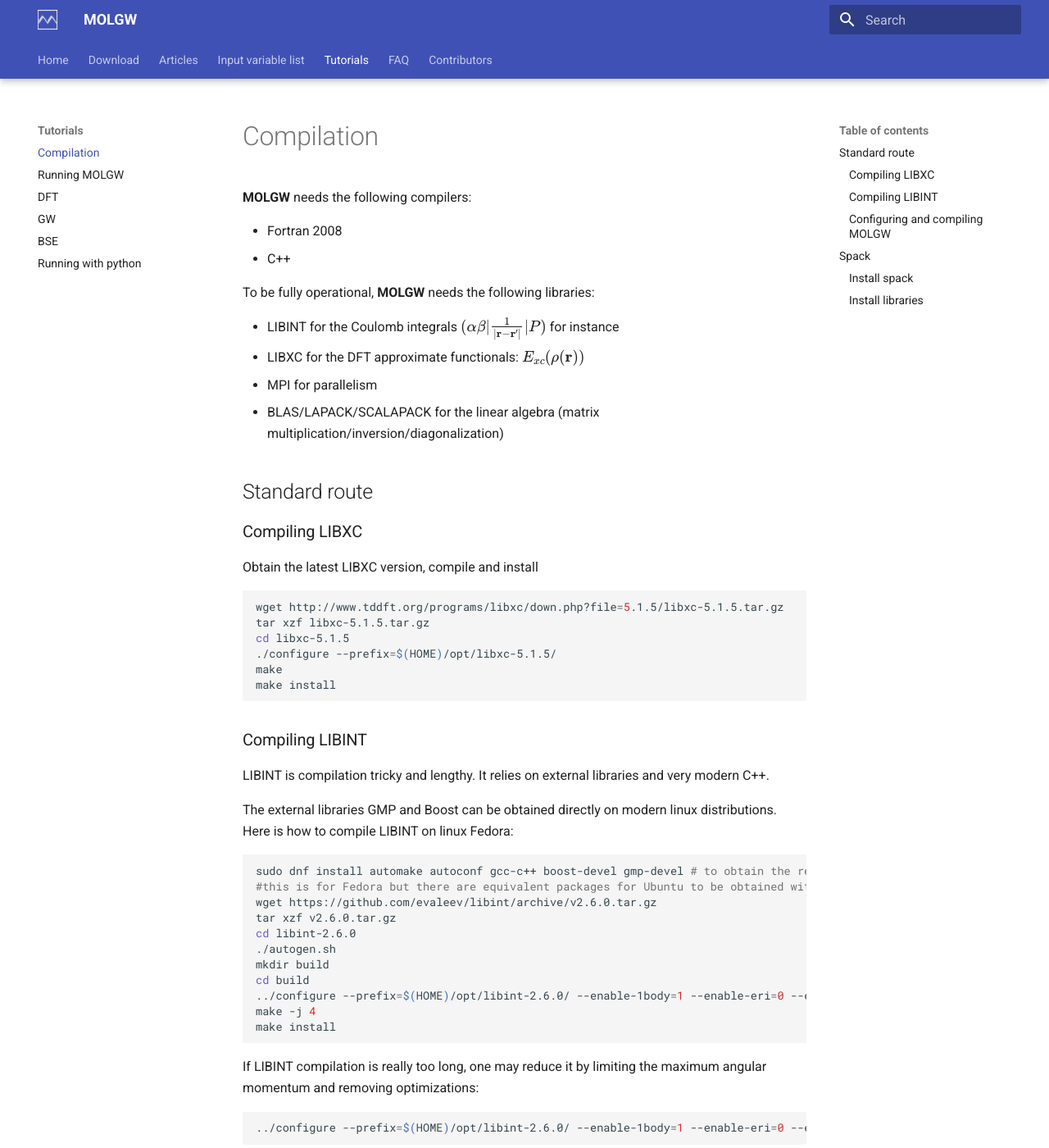
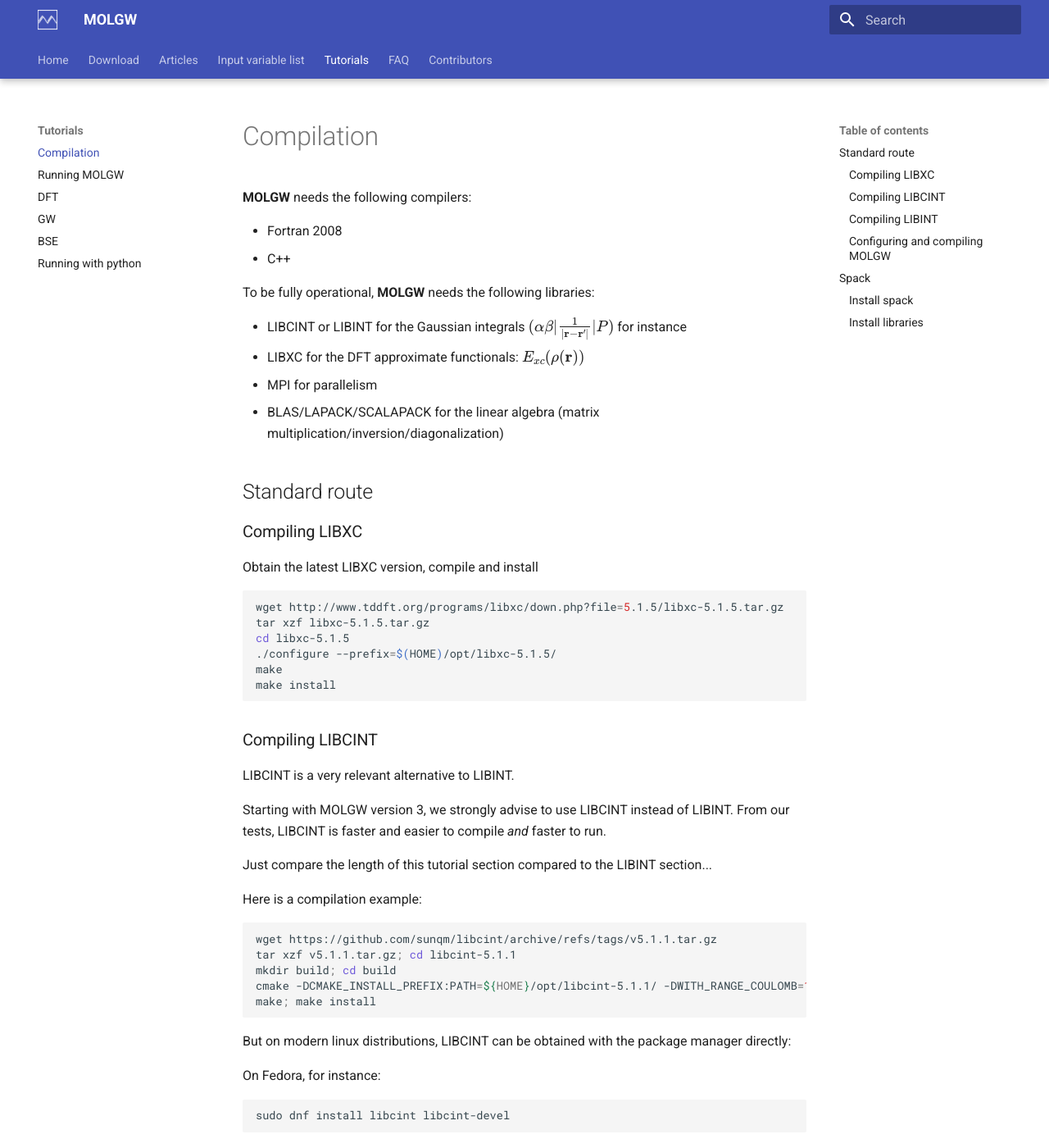
Before and after one commit to bruneval/molgw.org, an MkDocs documentation site: the page built from docs/tuto_compilation.md, in a window 1280 px wide and 1400 px high. Shown: the whole window at 82% size. Built offline with MkDocs 1.6.1 and Material for MkDocs 9.7.7, drawn with Linux system fonts in a browser that asks for light colours; some of the changed text lies outside the part shown.

Commit message:
update documentation to prepare MOLGW 3.0

````diff
--- a/docs/tuto_compilation.md
+++ b/docs/tuto_compilation.md
@@ -7,7 +7,7 @@
 
 To be fully operational, **MOLGW** needs the following libraries:
 
-- LIBINT for the Coulomb integrals $(\alpha\beta| \frac{1}{|\mathbf{r}-\mathbf{r'}|} | P )$ for instance
+- LIBCINT or LIBINT for the Gaussian integrals $(\alpha\beta| \frac{1}{|\mathbf{r}-\mathbf{r'}|} | P )$ for instance
 - LIBXC  for the DFT approximate functionals: $E_{xc}(\rho(\mathbf{r}))$
 - MPI for parallelism
 - BLAS/LAPACK/SCALAPACK for the linear algebra (matrix multiplication/inversion/diagonalization)
@@ -26,6 +26,36 @@ cd libxc-5.1.5
 make
 make install
 ```
+
+
+### Compiling LIBCINT
+
+
+LIBCINT is a very relevant alternative to LIBINT.
+
+Starting with MOLGW version 3, we strongly advise to use LIBCINT instead of LIBINT.
+From our tests, LIBCINT is faster and easier to compile *and* faster to run.
+
+Just compare the length of this tutorial section compared to the LIBINT section...
+
+
+Here is a compilation example:
+```sh
+wget https://github.com/sunqm/libcint/archive/refs/tags/v5.1.1.tar.gz
+tar xzf v5.1.1.tar.gz; cd libcint-5.1.1
+mkdir build; cd build
+cmake -DCMAKE_INSTALL_PREFIX:PATH=${HOME}/opt/libcint-5.1.1/ -DWITH_RANGE_COULOMB=1 -DBUILD_SHARED_LIBS=0 ..
+make; make install
+```
+
+But on modern linux distributions, LIBCINT can be obtained with the package manager directly:
+
+On Fedora, for instance:
+```sh
+sudo dnf install libcint libcint-devel
+
+```
+
 
 
 ### Compiling LIBINT
@@ -76,7 +106,7 @@ Here is an example for gfortran with MKL, MPI and OPENMP.
 ```sh
 OPENMP= -fopenmp
 
-CPPFLAGS=-cpp -DHAVE_LIBXC -DHAVE_MPI -DHAVE_SCALAPACK -DHAVE_MKL
+CPPFLAGS=-cpp -DHAVE_LIBXC -DHAVE_MPI -DHAVE_SCALAPACK -DHAVE_MKL -DHAVE_LIBCINT
 
 FC=mpif90
 FCFLAGS=  -O2
@@ -90,7 +120,9 @@ SCALAPACK=
 
 LIBXC_ROOT=${HOME}/opt/libxc-5.1.5/
 
-LIBINT_ROOT=${HOME}/opt/libint-2.6.0/
+LIBINT_ROOT=
+
+LIBCINT=-lcint
 ```
 
 The most tricky line is the [MKL linking](https://software.intel.com/content/www/us/en/develop/tools/oneapi/components/onemkl/link-line-advisor.html).
@@ -98,8 +130,6 @@ Another way to obtain this line:
 ```sh
 ${MKLROOT}/bin/intel64/mkl_link_tool -libs  --compiler=gnu_f --linking=static --openmp=gomp --cluster_library=scalapack --mpi=openmpi
 ```
-
-
 
 
 
````
Also changed, not shown: other parts of docs/tuto_compilation.md (+1 -1 lines), docs/download.md (+5 -3 lines), docs/faq.md (+20 -2 lines), docs/index.md (+3 -2 lines).
